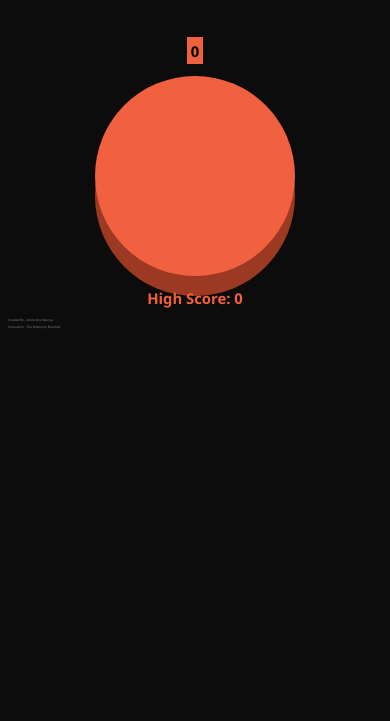
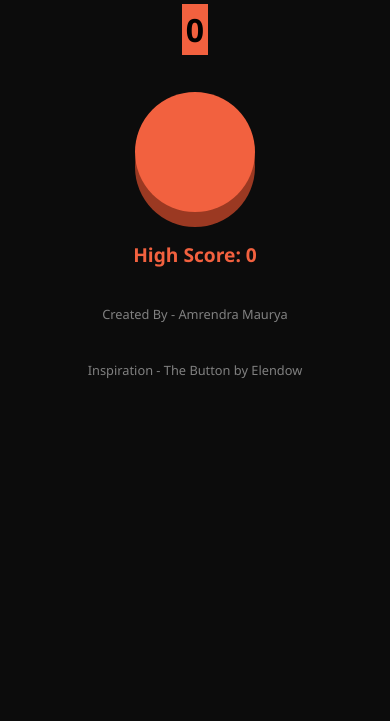
Before and after one commit to AmrendraOG/Tap-The-Button, a plain HTML site: page index.html in a window 390 px wide. Shown: the part 123-844 px from the top of the page. Drawn offline with Linux system fonts and the light colour scheme.

Commit message:
Update Responsiveness

```diff
--- a/style.css
+++ b/style.css
@@ -5,11 +5,16 @@ body {
   h1 {
     color: #F2613F;
     font-family:'Segoe UI', Tahoma, Geneva, Verdana, sans-serif;
-  font-size: 3.8vw;
+    font-size: 5em;
     text-align: center;
   }
 
+  #title {
+    margin-top: 2%;
+  }
+
   #score {
+    font-size: 4em;
     margin: auto;
     padding: 1%;
     text-align: center;
@@ -43,7 +48,7 @@ h1 {
     height: fit-content;
     width: fit-content;
     margin: auto;
-  margin-top: 3vw;
+    margin-top: 2%;
   }
 
   #button:active {
@@ -51,17 +56,92 @@ h1 {
   }
 
   #highscore {
-  margin-top: 3vw;
+    margin-top: 2%;
   }
 
   .credit, .help {
     color: grey;
     font-family: 'Segoe UI', Tahoma, Geneva, Verdana, sans-serif;
-  font-size: 0.8vw;
+    font-size: 1.2em;
   }
 
   .help {
-  font-size: 24px;
-  margin-bottom: 40px;
+    font-size: 1.2em;
+    margin-bottom: 2%;
     text-align: center;
   }
+
+@media only screen and (max-width: 800px) {
+
+.heading {
+  font-size: 2em;
+}
+
+.help, .credit {
+  font-size: 1em;
+}
+
+#highscore {
+  font-size: 1.5em;
+  margin-top: 1.5em;
+}
+
+#score {
+  font-size: 2em;
+}
+
+}
+
+
+@media only screen and (max-width: 400px) {
+
+  .heading {
+    font-size: 2em;
+  }
+
+  .help, .credit {
+    margin-top: 10%;
+    font-size: 0.8em;
+    text-align: center;
+  }
+
+  #highscore {
+    font-size: 1.2em;
+    margin-top: 1.5em;
+  }
+
+  #score {
+    font-size: 2em;
+  }
+
+  #button {
+    position: absolute;
+    height: 120px;
+    width: 120px;
+    background-color: #F2613F;
+    border-radius: 50%;
+    transition: all 0.2s ease-in-out;
+  }
+
+  .buttonShadow {
+    z-index: -1;
+    top: 15px;
+    position: relative;
+    height: 120px;
+    width: 120px;
+    background-color: #9B3922;
+    border-radius: 50%;
+  }
+
+  #buttonContainer {
+    height: fit-content;
+    width: fit-content;
+    margin: auto;
+    margin-top: 10%;
+  }
+
+  #button:active {
+    transform: translateY(20px);
+  }
+
+  }
```
Lines whose indentation alone changed are shown as unchanged.
